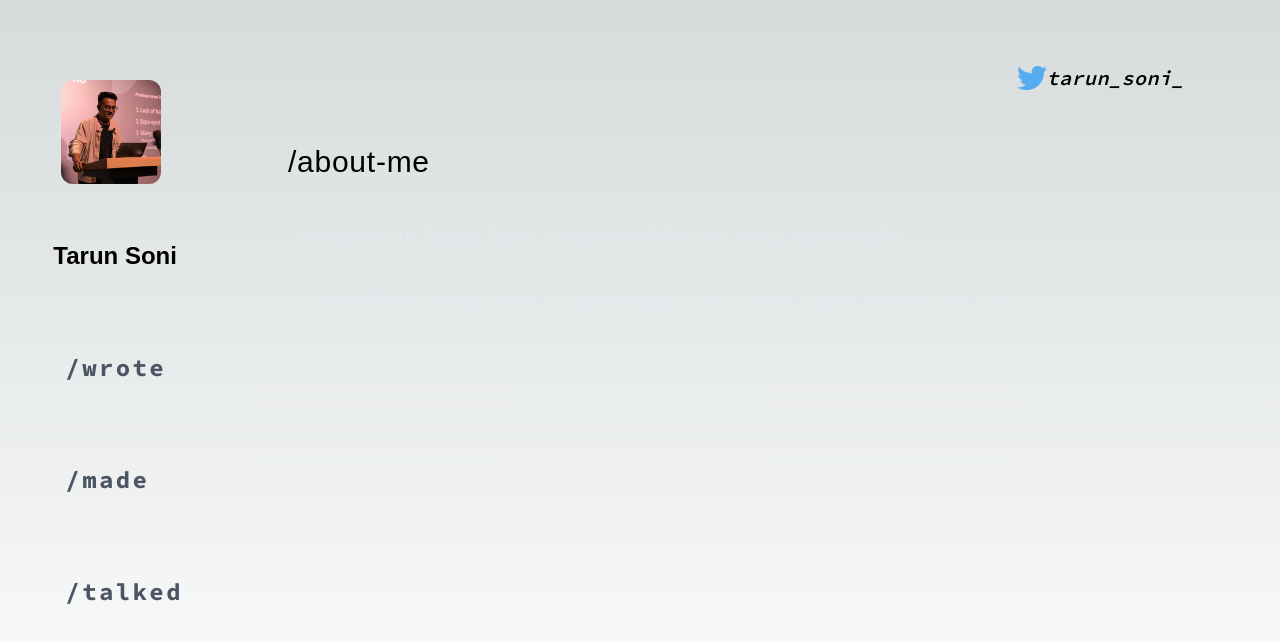
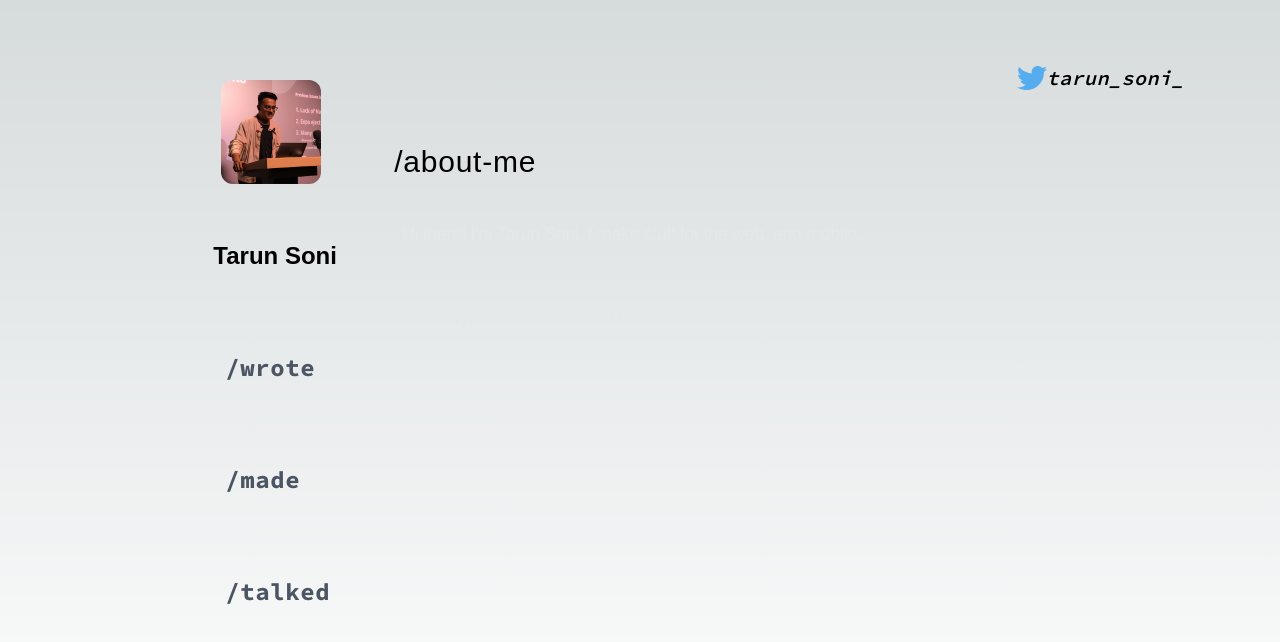
Before and after one commit to tarun-soni/tarun-new-portfolio, a Next.js app: page / in a window 1280 px wide. Shown: the top 642 px of the page. Built offline with nearby package versions, Linux system fonts and the light colour scheme; a web font is replaced by a local one.

Commit message:
shortended from side

```diff
--- a/src/components/CommonCard/index.tsx
+++ b/src/components/CommonCard/index.tsx
@@ -43,7 +43,7 @@ const CommonCard: FC<CardProps<MadeData>> = ({ data }) => {
       key={data.title}
       className={`
     bg-slate-100
-    rounded-md m-4 flex-wrap h-30 w-96
+    rounded-md m-4 flex-wrap h-32 w-72
       bg-gradient-to-r px-2 py-2
       cursor-pointer
       ${gradients[Math.floor(generatedGradientIndex)].from}
--- a/src/components/Container/index.tsx
+++ b/src/components/Container/index.tsx
@@ -3,7 +3,7 @@ import { Props } from './types'
 
 const Container: FC<Props> = ({ children, extendedClasses }) => {
   return (
-    <div className={`max-w-screen-2xl  ${extendedClasses} w-11/12 `}>
+    <div className={`max-w-screen-2xl  ${extendedClasses} w-8/12 `}>
       {children}
     </div>
   )
--- a/src/components/sections/HomeSection/index.tsx
+++ b/src/components/sections/HomeSection/index.tsx
@@ -4,7 +4,8 @@ import { motion } from 'framer-motion'
 
 function HomeSection() {
   return (
-    <motion.h3
+    <div className="">
+      <motion.h4
         initial={{
           y: 30,
           opacity: 0,
@@ -16,14 +17,17 @@ function HomeSection() {
         transition={{
           duration: 0.3,
         }}
-      className={`text-2xl  font-medium mb-6 sm:mb-10 w-full text-gray-200 tracking-tight ${fonts.lexend} px-2`}>
+        className={`text-lg  font-medium mb-6 sm:mb-10 w-full text-gray-200 tracking-tight ${fonts.lexend} px-2`}>
         {`Hi there! I'm Tarun Soni, I make stuff for the web, and mobile.`}
         <br />
         <br />
         <Balancer>
-        {`I make React apps, React Native apps, and maybe some other stuff too.`}
+          {`I make React apps, React Native apps,`}
+          <br />
+          {`and maybe some other stuff too.`}
         </Balancer>
-    </motion.h3>
+      </motion.h4>
+    </div>
   )
 }
 export default HomeSection
--- a/src/pages/home/index.tsx
+++ b/src/pages/home/index.tsx
@@ -40,7 +40,7 @@ const Home = () => {
             </h1>
           </button>
         </div>
-        <div className="w-10/12 lg:max-w-4xl md:max-w-2xl ">
+        <div className="w-10/12 lg:max-w-4xl md:max-w-2xl px-4">
           <div className="flex flex-col justify-center mt-20">
             <motion.h1
               key={selectedRoute}
@@ -117,7 +117,7 @@ const WebSidebar: FC<WebSidebarProps> = ({
               onClick={() => setSelectedRoute(link.title)}
               className={`${fonts.sourceCodePro}
               text-2xl font-bold text-gray-600  hover:bg-gray-400 hover:bg-opacity-20 rounded-md p-3 py-2
-              tracking-widest
+              tracking-wide
               ${selectedRoute === link.title && 'text-white '}
                     `}>
               {link.title}
```
Lines whose indentation alone changed are shown as unchanged.
